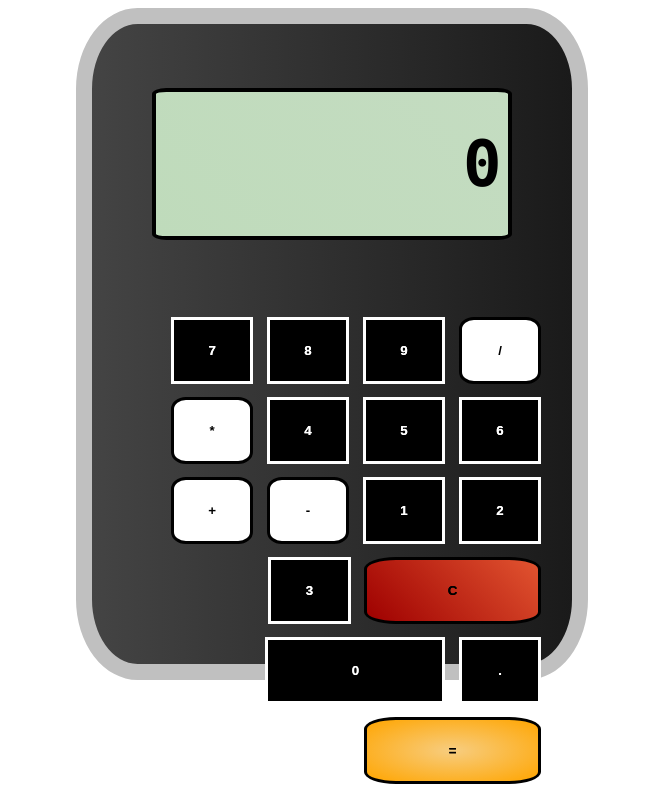
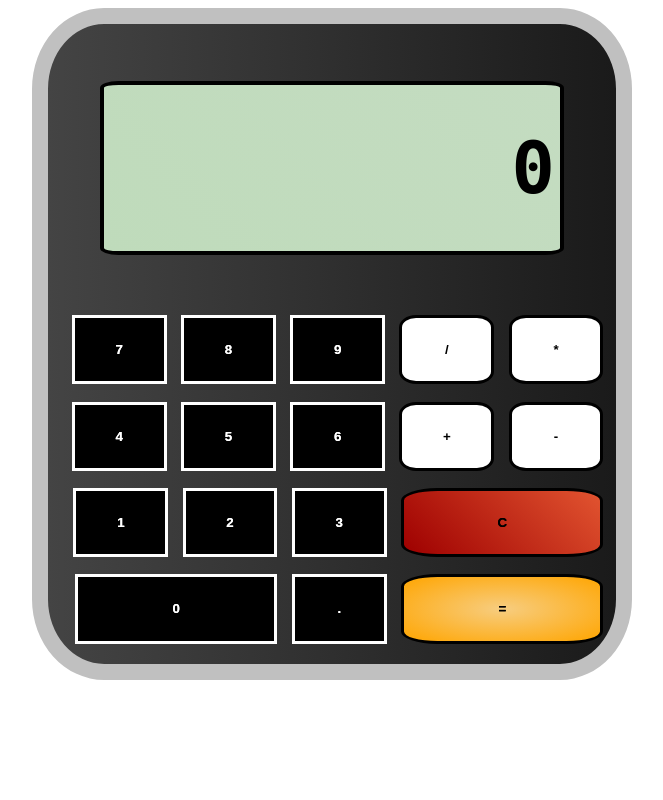
Before and after one commit to mlgwan/calculator, a plain HTML site: page index.html in a window 1280 px wide. Shown: the whole page, without its empty margins (308-971 px from the left). Drawn offline with Linux system fonts and the light colour scheme.

Commit message:
Changed the styling values to % because the page looked broken on another machine, I really should revisit learning CSS.

```diff
--- a/index.html
+++ b/index.html
@@ -29,7 +29,7 @@
                 <button id="btn-2" class="int-btn">2</button>
                 <button id="btn-3" class="int-btn">3</button>
                 <button id="btn-C" class="clear-btn" >C</button>
-                <button id="btn-0" class="int-btn" style="width:13.5em;">0</button>
+                <button id="btn-0" class="int-btn" style="width:36.3%;">0</button>
                 <button id="btn-." class="int-btn">.</button>
                 <button id="btn-=" class="equal-btn" >=</button>
         </div>
--- a/styles/styles.css
+++ b/styles/styles.css
@@ -1,7 +1,7 @@
 #calculator {
     display: flex;
     margin: auto;
-    width: 30em;
+    width: 45%;
     height: 40em;
     background-image: linear-gradient(90deg, #444, #1a1a1a);
     border-radius: 12%;
@@ -12,9 +12,9 @@
 }
 
 #screen {
-    width: 22em;
-    height: 9em;
-    margin-top: 4em;
+    width: 80%;
+    height: 26%;
+    margin-top: 10%;
     background-image: linear-gradient(45deg,#bfdbbb,#c4dcc1);
     border-radius: 4%;
     border: 0.3em solid black;
@@ -23,23 +23,24 @@
     justify-content: flex-end;
 }
 #screen-input {
-    padding-right:0.1em;
-    font: bold 4em "Lucida Console", monospace;
+    padding-right:1%;
+    font: bold 450% "Lucida Console", monospace;
     overflow-y: auto;
 }
 
 #button-holder {
-    width: 27em;
+    margin-top: 10%;
+    height: 54%;
+    width: 98%;
     display: flex;
     flex-flow: row wrap;
     justify-content: flex-end;
-    margin-top: 4em
 }
 
 button {
-    width: 6.2em;
-    height: 5em;
-    margin: 1em 0.5em 0 0.5em;
+    width: 17%;
+    height: 20%;
+    margin: 0 1.3% 0 1.3%;
 }
 
 button:hover{
@@ -70,7 +71,7 @@ button:active{
 
 .clear-btn {
     border-radius: 18%;
-    width: 13.3em;
+    width: 36.3%;
     color:black;
     border: solid black;
     text-shadow: 0px 0px 0px black;
@@ -80,8 +81,7 @@ button:active{
 
 .equal-btn{
     border-radius: 18%;
-    width: 13.3em;
-    color:black;
+    width: 36.3%;    color:black;
     border: solid black;
     text-shadow: 0px 0px 0px black;
     background-image: radial-gradient(rgba(247, 205, 128),orange);
```
